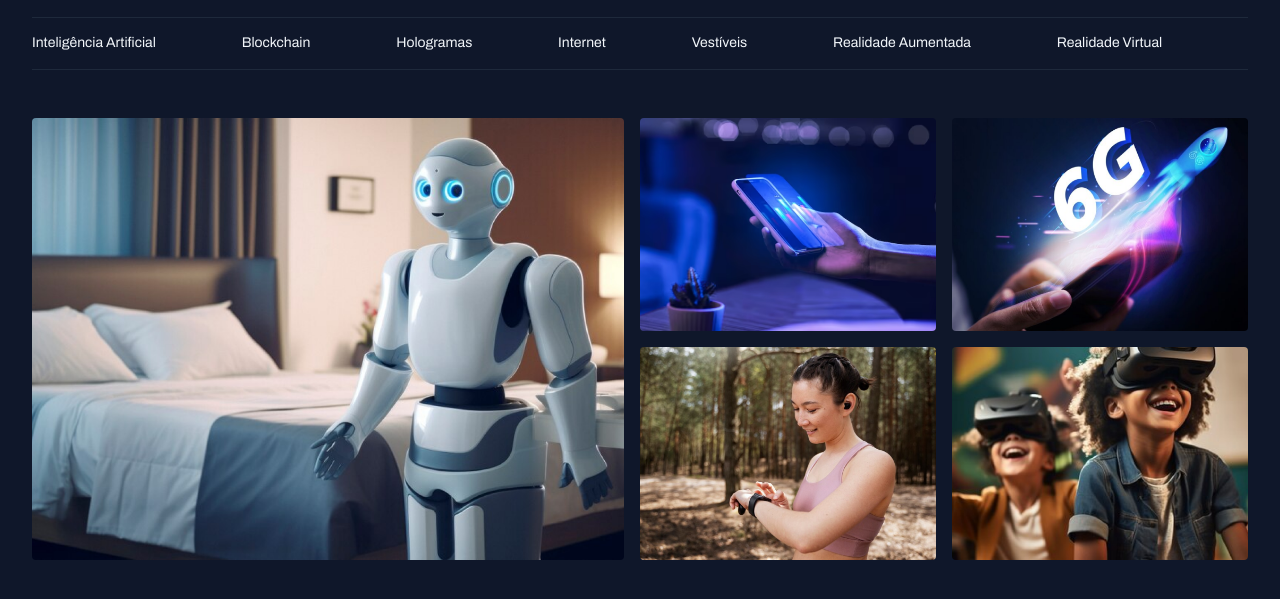
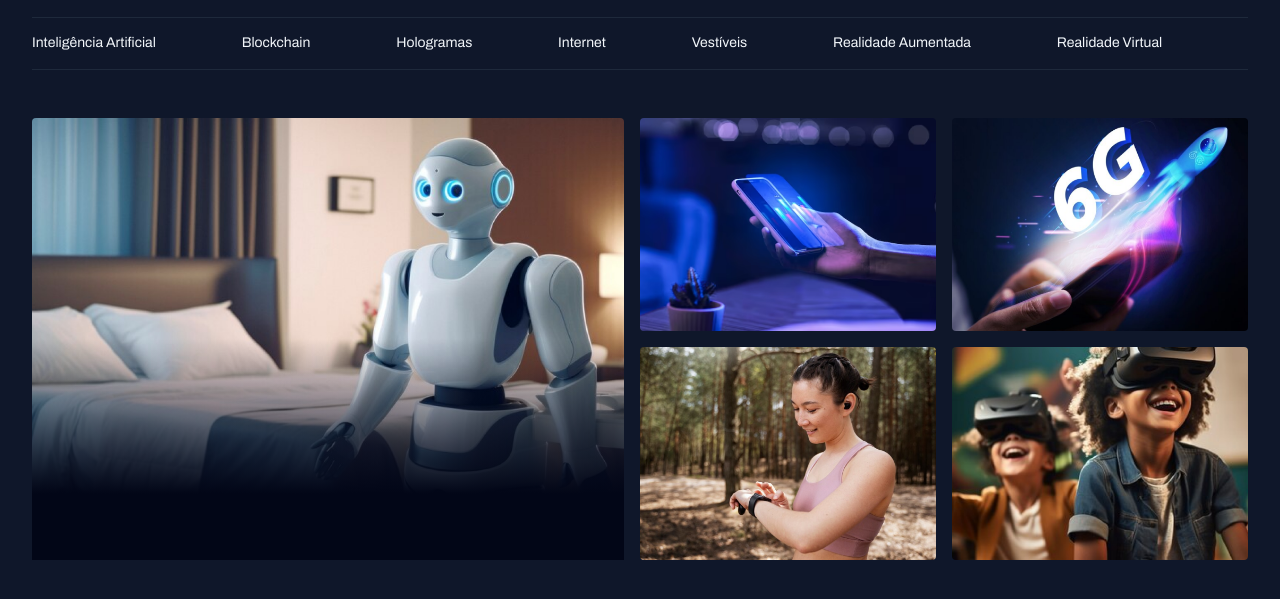
Before and after one commit to JonasLProgramador/portal_de_noticias_rocket, a plain HTML site: page index.html in a window 1280 px wide. Shown: the part 45-644 px from the top of the page. Drawn offline with Linux system fonts and the light colour scheme.

Commit message:
:sparkles: feat: add background degrade in cards highlights

```diff
--- a/index.html
+++ b/index.html
@@ -47,7 +47,7 @@
 
     <main class="grid container">
      <section id="featured" class="grid grid-flow-col gap-16">
-        <div>
+        <div class="card">
             <img src="/assets/images/Image 01.png" alt="Imagem de uma cama e um robo "
             />
         </div>
--- a/styles/sections.css
+++ b/styles/sections.css
@@ -4,4 +4,20 @@
         object-fit: cover;
         border-radius: 4px;
     }
+
+    .card{
+      position: relative;
+      &:before{
+        content: "";
+        position: absolute;
+        inset: 0;
+        top: 50%;
+        background: linear-gradient(
+            180deg,
+            transparent 0% ,
+            #020617 70%
+        );
+
+      }
+    }
 }
```
